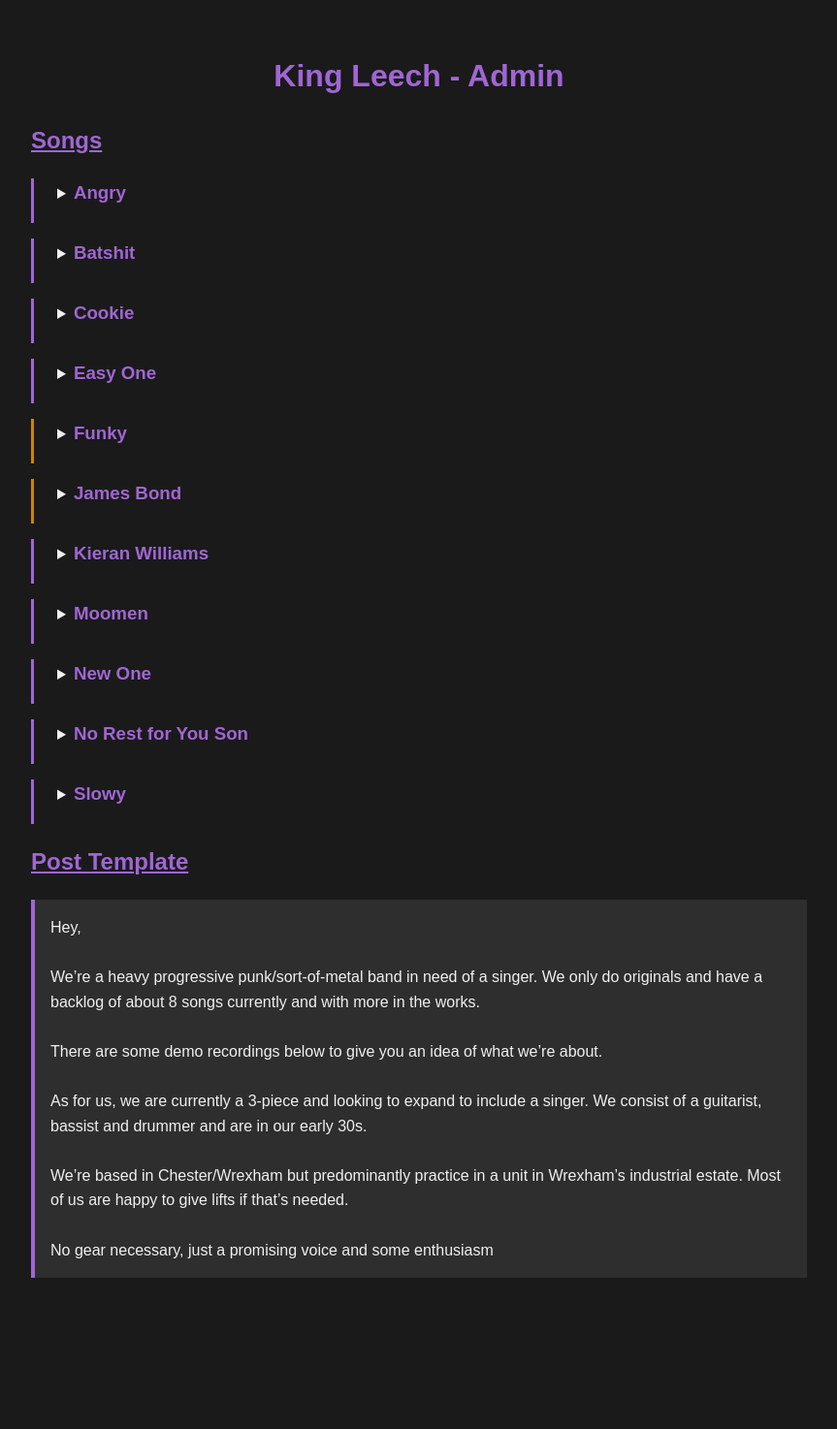
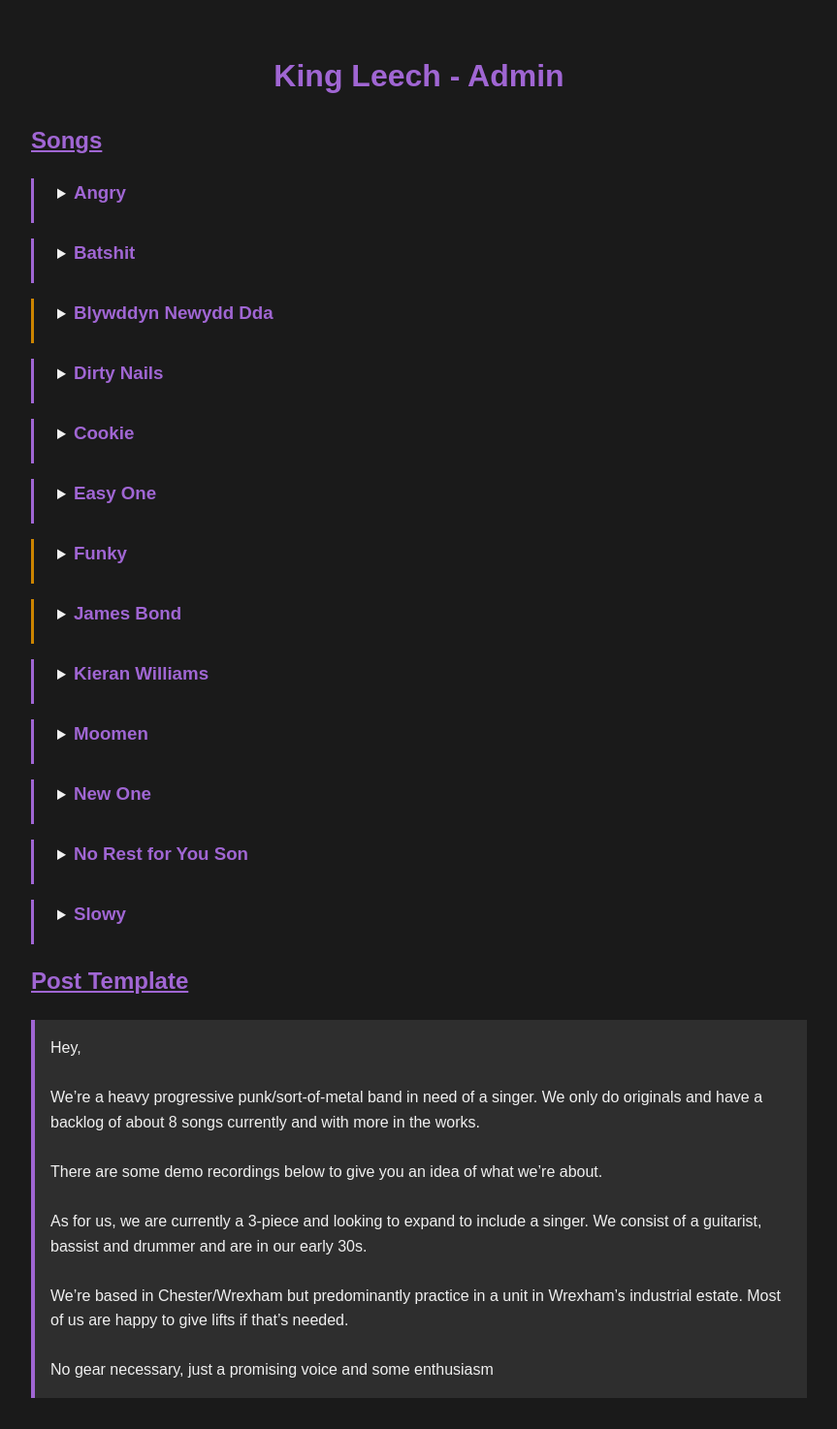
Before and after one commit to joereynolds/joereynolds.github.io, a Jekyll site: the page band.html, which Jekyll copies as it is, in a window 1280 px wide. Shown: the whole page at 97% size, without its empty margins (208-1071 px from the left). Built offline with Jekyll 4.4.1, drawn with Linux system fonts in a browser that asks for light colours; before the commit the page ends 1350 px from its top, so only the background shows below that.

Commit message:
Add some missing songs on my lunch

```diff
--- a/band.html
+++ b/band.html
@@ -106,6 +106,36 @@
                 <h4>Links:</h4>
                 <p>
                     <a href="https://www.dropbox.com/s/..." target="_blank" rel="noopener noreferrer">Dropbox</a> |
+                    <a href="https://www.youtube.com/watch?v=..." target="_blank" rel="noopener noreferrer">YouTube</a>
+                </p>
+                <h4>Todos:</h4>
+                <ul>
+                </ul>
+            </details>
+
+            <details class="song unfinished">
+                <summary><h3>Blywddyn Newydd Dda</h3></summary>
+                <p>BPM: ??? | Key: F/Am</p>
+                <h4>Notes:</h4>
+                <p>(No notes yet)</p>
+                <h4>Links:</h4>
+                <p>
+                    <a href="https://www.dropbox.com/s/..." target="_blank" rel="noopener noreferrer">Dropbox</a> |
+                    <a href="https://www.youtube.com/watch?v=..." target="_blank" rel="noopener noreferrer">YouTube</a>
+                </p>
+                <h4>Todos:</h4>
+                <ul>
+                </ul>
+            </details>
+
+            <details class="song">
+                <summary><h3>Dirty Nails</h3></summary>
+                <p>BPM: ??? | Key: Am</p>
+                <h4>Notes:</h4>
+                <p>(No notes yet)</p>
+                <h4>Links:</h4>
+                <p>
+                    <a href="https://www.dropbox.com/scl/fi/53jqx4xd1gb7b8js3n68z/slowy-demo.mp3?rlkey=ipj862bin7sy1oh8dpo2ijnwx&e=1&dl=0" target="_blank" rel="noopener noreferrer">Dropbox</a> |
                     <a href="https://www.youtube.com/watch?v=..." target="_blank" rel="noopener noreferrer">YouTube</a>
                 </p>
                 <h4>Todos:</h4>
```
